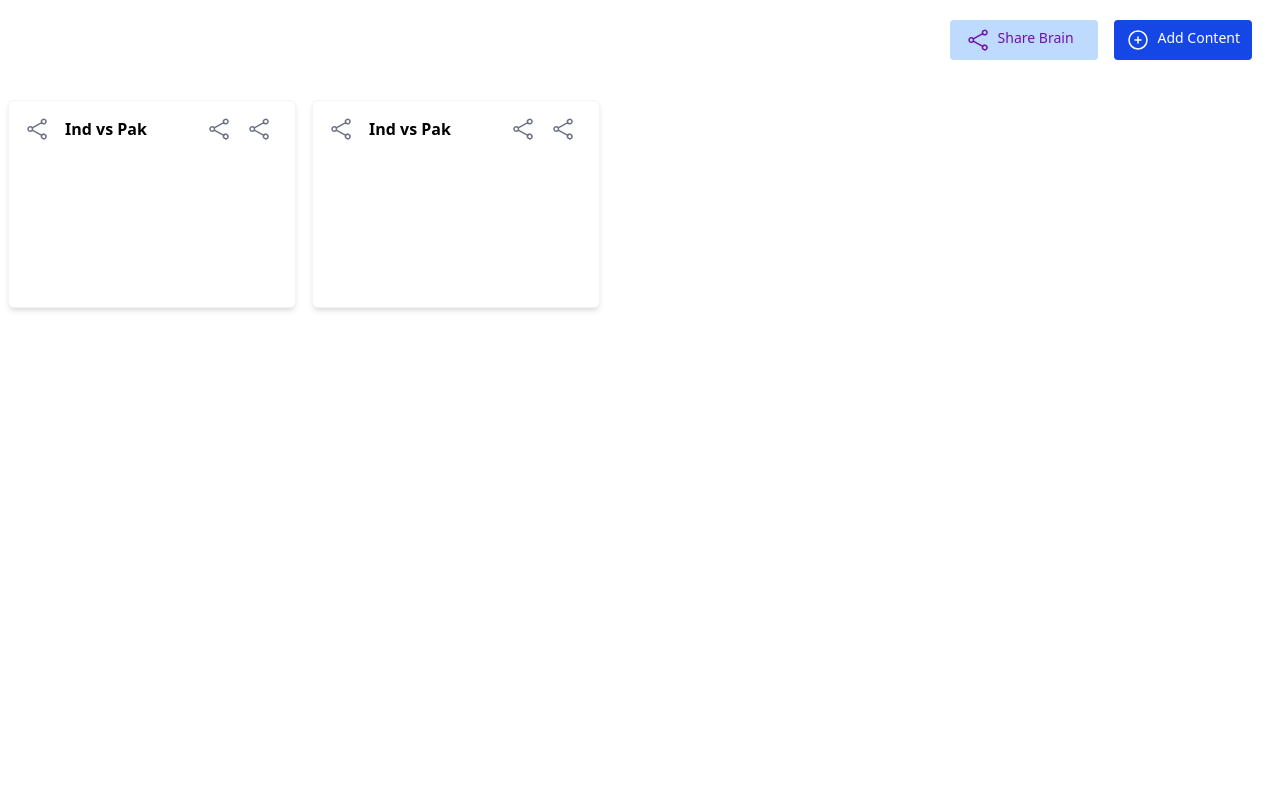
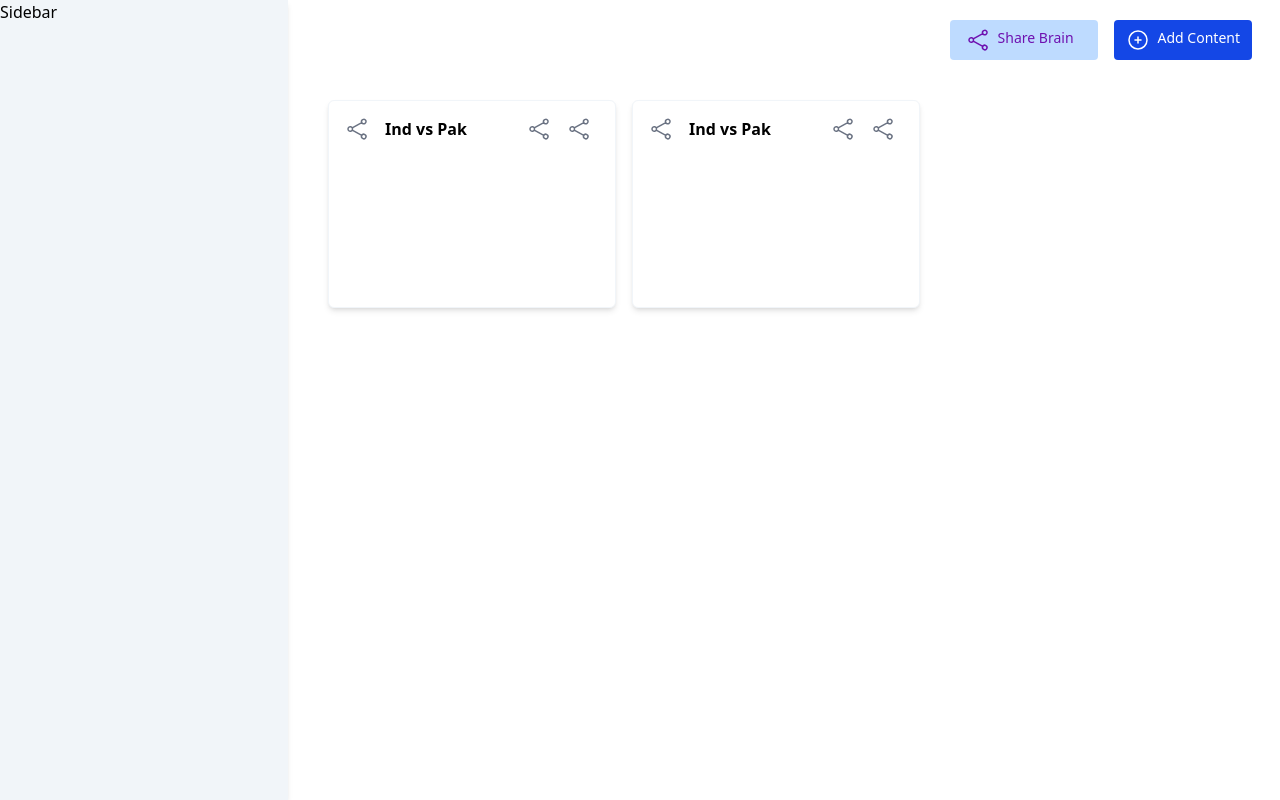
Before and after one commit to Sahnawaz6068/SecondBrainAPP-FE, a React (Vite) app: page / in a window 1280 px wide. Built offline with nearby package versions, Linux system fonts and the light colour scheme.

Commit message:
Side bar in Progress

```diff
--- a/src/App.tsx
+++ b/src/App.tsx
@@ -6,15 +6,17 @@ import { Share } from './icons/Share'
 import Card from './components/UI/Card'
 import CreateContentModel from './components/UI/CreateContentModel'
 import { useState } from 'react'
+import Sidebar from './components/UI/Sidebar'
 function App() {
 const [modelOpen,setModelOpen]=useState(false)
   return (
     <>
+    <Sidebar/>
     <div className='flex justify-end  mr-5 mt-5'>
       <Button  varient="primary" size="lg" startIcon={<Share size="lg"/>} endIcon="lala2" text="Share Brain" onClick={()=>{}}/>
       <Button onOpen={()=>{setModelOpen(true)}} varient="secondary" size="sm" startIcon={<PlusIcon size="md"/>} endIcon="lala2" text="Add Content" onClick={()=>{setModelOpen(true)}}/>
     </div>
-      <div className='flex pt-8'>
+      <div className='flex pt-8 ml-80'>
         <Card title={"Ind vs Pak"} link={"https://x.com/Sofiyaquresi/status/1921116969362694570"} type={"twitter"}/>
         <Card title={"Ind vs Pak"} link={"https://x.com/Sofiyaquresi/status/1921116969362694570"} type={"twitter"}/>
       </div>
--- a/src/components/UI/Card.tsx
+++ b/src/components/UI/Card.tsx
@@ -8,7 +8,7 @@ interface CardProp {
 
 const Card = ({title,link,type}:CardProp) => {
   return (
-    <div className="px-2 pt-2  hover:transition  duration-300 ease-in-out hover:-translate-y-0.5 hover:scale-105 hover:bg-indigo-100">
+    <div className="px-2 pt-2  hover:transition  duration-300 ease-in-out hover:-translate-y-0.5 hover:scale-105 hover:bg-indigo-100 ">
       <div className="bg-white py-4 px-4 rounded-md shadow-md border-slate-100 border max-w-72 min-h-52 min-w-72 ">
         {/* CARD Header Section */}
         <div className="flex justify-between">
--- a/src/components/UI/CreateContentModel.tsx
+++ b/src/components/UI/CreateContentModel.tsx
@@ -10,7 +10,7 @@ const CreateContentModel = ({ open, onClose }) => {
           <div className="bg-white h-72 w-96 p-4 rounded-md shadow-lg z-60">
             <div className="flex">
               <div className="font-bold px-24">Add new Content  </div>
-            <div className="hover:bg-slate-300 hover:cursor-pointer rounded-sm" onClick={()=>onClose()}><CloseIcon/></div>
+            <div className="hover:bg-slate-300 rounded-sm" onClick={()=>onClose()}><CloseIcon/></div>
             </div>
             <div className="mb-2">
               <div className="font-semibold">Title:</div>
--- a/src/components/UI/Sidebar.tsx
+++ b/src/components/UI/Sidebar.tsx
@@ -0,0 +1,9 @@
+
+
+const Sidebar = () => {
+  return (
+    <div className="h-screen w-72 bg-slate-100 shadow-md fixed left-0 top-0">Sidebar</div>
+  )
+}
+
+export default Sidebar
```
